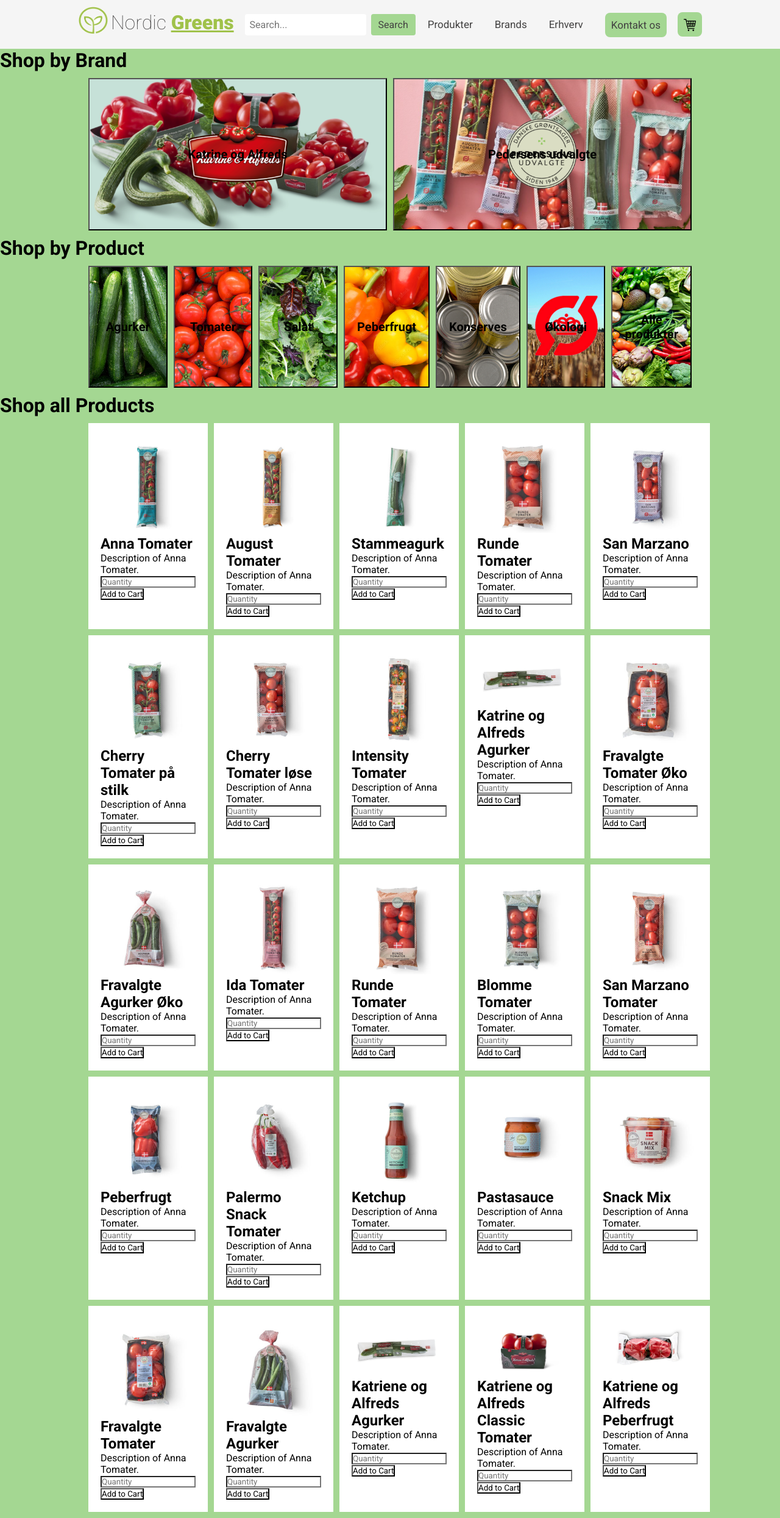
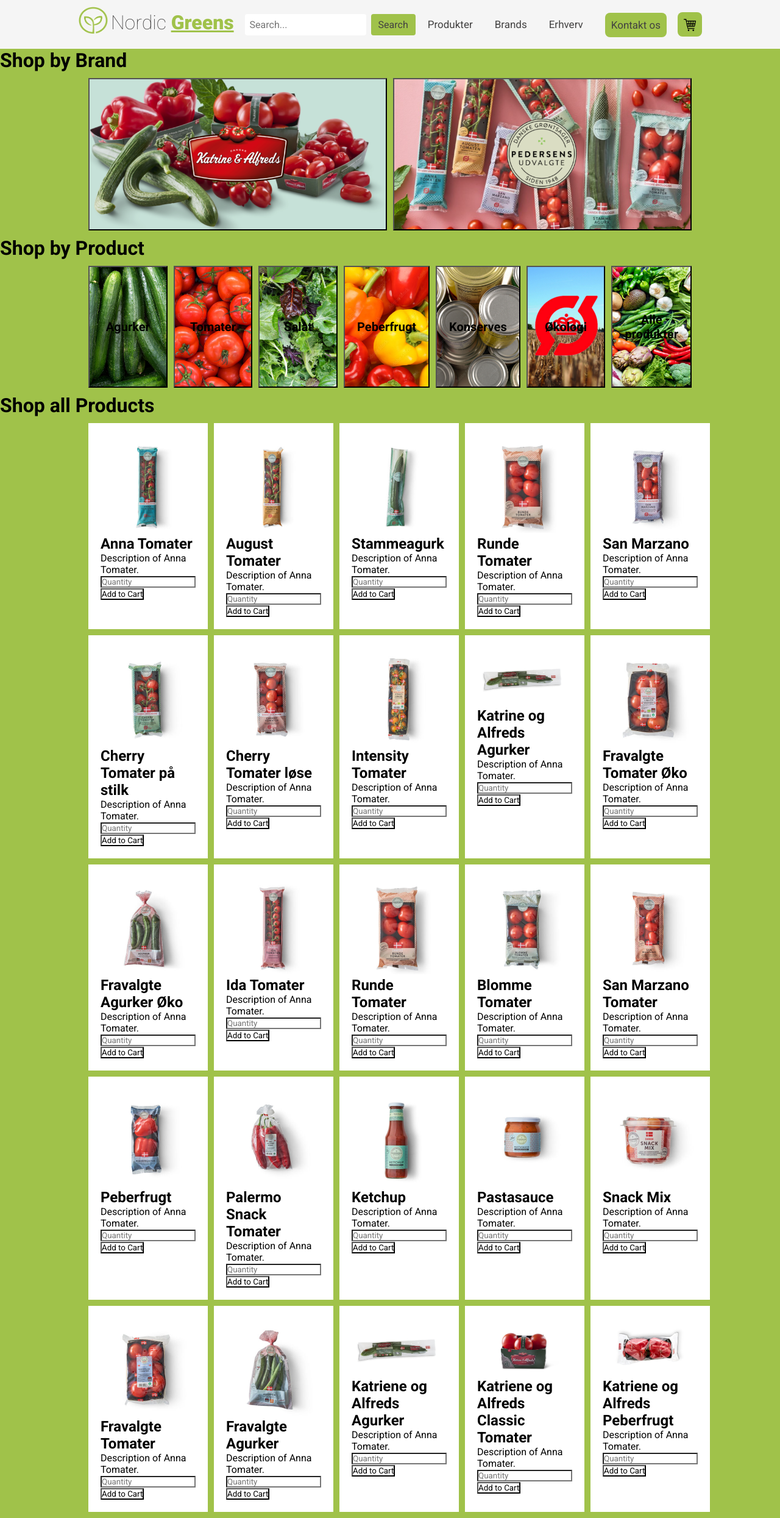
Before and after one commit to Hans4937/exams-project, a PHP site: page /product.php in a window 1280 px wide. Shown: the whole page at 61% size. Run offline with PHP 8.4, Linux system fonts and the light colour scheme.

Commit message:
Added some styling to product.php

```diff
--- a/product.php
+++ b/product.php
@@ -37,16 +37,16 @@
   </div>
 </div>
 
+<!-- Code for ShopByBrand-->
 <h1 id="ShopByBrand">Shop by Brand</h1>
 <div class="GridContainerBrand">
   <button class="GridItem">
-    <h2>Katrine og Alfreds</h2>
   </button>
   <button class="GridItem">
-    <h2>Pedersens udvalgte</h2>
   </button>
 </div>
 
+<!-- Code for ShopByProduct-->
 <h1 id="ShopByProduct">Shop by Product</h1>
 <div class="GridContainerProduct">
   <button class="GridItem">
@@ -72,6 +72,190 @@
   </button>
 </div>
 
+<!-- Code for ShopAllProducts-->
+<h1 id="ShopAllProduct">Shop all Products</h1>
+<!-- Defining the GridContainerAllProduct for ShopAllProducts-->
+<div class="GridContainerAllProduct">
+  <!-- Defining the GridItemAllProduct for ShopAllProducts-->
+<div class="GridItemAllProduct">
+  <!-- Adding the picture for Anna Tomater-->
+  <img src="./img/product/annatomatereco.jpeg" alt="Anna Tomater">
+    <!-- description and header of Anna Tomater-->
+    <h2>Anna Tomater</h2>
+    <p>Description of Anna Tomater.</p>
+    <!-- quantity function in Anna Tomater-->
+  <input type="number" min="1" placeholder="Quantity">
+  <!-- Add to cart for Anna Tomater-->
+  <button>Add to Cart</button>
+</div>
+  <div class="GridItemAllProduct">
+    <img src="./img/product/tomataugust.jpeg" alt="August Tomater">
+    <h2>August Tomater</h2>
+    <p>Description of Anna Tomater.</p>
+    <input type="number" min="1" placeholder="Quantity">
+    <button class="AddToCart">Add to Cart</button>
+  </div>
+  <div class="GridItemAllProduct">
+    <img src="./img/product/satmmeagurkeco.jpeg" alt="Stammeagurk">
+    <h2>Stammeagurk</h2>
+    <p>Description of Anna Tomater.</p>
+    <input type="number" min="1" placeholder="Quantity">
+    <button class="AddToCart">Add to Cart</button>
+  </div>
+  <div class="GridItemAllProduct">
+    <img src="./img/product/rundetomater.jpeg" alt="Runde Tomater">
+    <h2>Runde Tomater</h2>
+    <p>Description of Anna Tomater.</p>
+    <input type="number" min="1" placeholder="Quantity">
+    <button class="AddToCart">Add to Cart</button>
+  </div>
+  <div class="GridItemAllProduct">
+    <img src="./img/product/sanmarzanoeco.jpeg" alt="San Marzano Tomater">
+    <h2>San Marzano</h2>
+    <p>Description of Anna Tomater.</p>
+    <input type="number" min="1" placeholder="Quantity">
+    <button class="AddToCart">Add to Cart</button>
+  </div>
+  <div class="GridItemAllProduct">
+    <img src="./img/product/cherrytomaterpåstilkeco.jpeg" alt="Cherry Tomater på stilk">
+    <h2>Cherry Tomater på stilk</h2>
+    <p>Description of Anna Tomater.</p>
+    <input type="number" min="1" placeholder="Quantity">
+    <button class="AddToCart">Add to Cart</button>
+  </div>
+  <div class="GridItemAllProduct">
+    <img src="./img/product/cherrytomaterloseeco.jpeg" alt="Cherry Tomater løse">
+    <h2>Cherry Tomater løse</h2>
+    <p>Description of Anna Tomater.</p>
+    <input type="number" min="1" placeholder="Quantity">
+    <button class="AddToCart">Add to Cart</button>
+  </div>
+  <div class="GridItemAllProduct">
+    <img src="./img/product/intensitytomatereco.jpeg" alt="Intensity Tomater">
+    <h2>Intensity Tomater</h2>
+    <p>Description of Anna Tomater.</p>
+    <input type="number" min="1" placeholder="Quantity">
+    <button class="AddToCart">Add to Cart</button>
+  </div>
+  <div class="GridItemAllProduct">
+    <img src="./img/product/katrineogalfredsagurkereco.jpeg" alt="Katrine og Alfreds Agurker">
+    <h2>Katrine og Alfreds Agurker</h2>
+    <p>Description of Anna Tomater.</p>
+    <input type="number" min="1" placeholder="Quantity">
+    <button class="AddToCart">Add to Cart</button>
+  </div>
+  <div class="GridItemAllProduct">
+    <img src="./img/product/fravalgtetomatereco.jpeg" alt="Fravalgte Tomater Øko">
+    <h2>Fravalgte Tomater Øko</h2>
+    <p>Description of Anna Tomater.</p>
+    <input type="number" min="1" placeholder="Quantity">
+    <button class="AddToCart">Add to Cart</button>
+  </div>
+  <div class="GridItemAllProduct">
+    <img src="./img/product/fravalgteagurkereco.jpeg" alt="Fravalgte Agurker Øko">
+    <h2>Fravalgte Agurker Øko</h2>
+    <p>Description of Anna Tomater.</p>
+    <input type="number" min="1" placeholder="Quantity">
+    <button class="AddToCart">Add to Cart</button>
+  </div>
+  <div class="GridItemAllProduct">
+    <img src="./img/product/idatomater.jpeg" alt="Ida Tomater">
+    <h2>Ida Tomater</h2>
+    <p>Description of Anna Tomater.</p>
+    <input type="number" min="1" placeholder="Quantity">
+    <button class="AddToCart">Add to Cart</button>
+  </div>
+  <div class="GridItemAllProduct">
+    <img src="./img/product/rundetomater.jpeg" alt="Runde Tomater">
+    <h2>Runde Tomater</h2>
+    <p>Description of Anna Tomater.</p>
+    <input type="number" min="1" placeholder="Quantity">
+    <button class="AddToCart">Add to Cart</button>
+  </div>
+  <div class="GridItemAllProduct">
+    <img src="./img/product/blommetomater.jpeg" alt="Blomme Tomater">
+    <h2>Blomme Tomater</h2>
+    <p>Description of Anna Tomater.</p>
+    <input type="number" min="1" placeholder="Quantity">
+    <button class="AddToCart">Add to Cart</button>
+  </div>
+  <div class="GridItemAllProduct">
+    <img src="./img/product/sanmarzanotomater.jpeg" alt="San Marzano Tomater">
+    <h2>San Marzano Tomater</h2>
+    <p>Description of Anna Tomater.</p>
+    <input type="number" min="1" placeholder="Quantity">
+    <button class="AddToCart">Add to Cart</button>
+  </div>
+  <div class="GridItemAllProduct">
+    <img src="./img/product/peberfrugtproduct.jpeg" alt="Peberfrugt">
+    <h2>Peberfrugt</h2>
+    <p>Description of Anna Tomater.</p>
+    <input type="number" min="1" placeholder="Quantity">
+    <button class="AddToCart">Add to Cart</button>
+  </div>
+  <div class="GridItemAllProduct">
+    <img src="./img/product/palermosnackpeber.jpeg" alt="Palermo Snack Tomater">
+    <h2>Palermo Snack Tomater</h2>
+    <p>Description of Anna Tomater.</p>
+    <input type="number" min="1" placeholder="Quantity">
+    <button class="AddToCart">Add to Cart</button>
+  </div>
+  <div class="GridItemAllProduct">
+    <img src="./img/product/ketchup.jpeg" alt="Ketchup">
+    <h2>Ketchup</h2>
+    <p>Description of Anna Tomater.</p>
+    <input type="number" min="1" placeholder="Quantity">
+    <button class="AddToCart">Add to Cart</button>
+  </div>
+  <div class="GridItemAllProduct">
+    <img src="./img/product/pastasauce.jpeg" alt="Pastasauce">
+    <h2>Pastasauce</h2>
+    <p>Description of Anna Tomater.</p>
+    <input type="number" min="1" placeholder="Quantity">
+    <button class="AddToCart">Add to Cart</button>
+  </div>
+  <div class="GridItemAllProduct">
+    <img src="./img/product/snackmix.jpeg" alt="Snack Mix">
+    <h2>Snack Mix</h2>
+    <p>Description of Anna Tomater.</p>
+    <input type="number" min="1" placeholder="Quantity">
+    <button class="AddToCart">Add to Cart</button>
+  </div>
+  <div class="GridItemAllProduct">
+    <img src="./img/product/fravalgtetomater.jpeg" alt="Fravalgte Tomater">
+    <h2>Fravalgte Tomater</h2>
+    <p>Description of Anna Tomater.</p>
+    <input type="number" min="1" placeholder="Quantity">
+    <button class="AddToCart">Add to Cart</button>
+  </div>
+  <div class="GridItemAllProduct">
+    <img src="./img/product/fravalgteagurker.jpeg" alt="Fravalgte Agurker">
+    <h2>Fravalgte Agurker</h2>
+    <p>Description of Anna Tomater.</p>
+    <input type="number" min="1" placeholder="Quantity">
+    <button class="AddToCart">Add to Cart</button>
+  </div>
+  <div class="GridItemAllProduct">
+    <img src="./img/product/katrineogalfredsagurkereco.jpeg" alt="Katriene og Alfreds Agurker">
+    <h2>Katriene og Alfreds Agurker</h2>
+    <p>Description of Anna Tomater.</p>
+    <input type="number" min="1" placeholder="Quantity">
+    <button class="AddToCart">Add to Cart</button>
+  </div>
+  <div class="GridItemAllProduct">
+    <img src="./img/product/katrineogalfredsclassictomater.jpeg" alt="Katriene og Alfreds Classic Tomater">
+    <h2>Katriene og Alfreds Classic Tomater</h2>
+    <p>Description of Anna Tomater.</p>
+    <input type="number" min="1" placeholder="Quantity">
+    <button class="AddToCart">Add to Cart</button>
+  </div>
+  <div class="GridItemAllProduct">
+    <img src="./img/product/katrineogalfredspeberfrugter.jpeg" alt="Katriene og Alfreds Peberfrugt">
+    <h2>Katriene og Alfreds Peberfrugt</h2>
+    <p>Description of Anna Tomater.</p>
+    <input type="number" min="1" placeholder="Quantity">
+    <button class="AddToCart">Add to Cart</button>
+  </div>
 <!--
 <h1 id="ShopByEco">Shop Økologi</h1>
 <div class="GridContainerEco">
@@ -111,183 +295,6 @@
 </div>
 -->
 
-<h1 id="ShopAllProducts">Shop all Products</h1>
-<div class="GridContainerAllProduct">
-<div class="GridItemAllProduct">
-  <img src="./img/product/annatomatereco.jpeg" alt="Anna Tomater">
-    <h2>Anna Tomater</h2>
-    <p>Description of Anna Tomater.</p>
-  <input type="number" min="1" placeholder="Quantity">
-  <button>Add to Cart</button>
-</div>
-  <div class="GridItemAllProduct">
-    <img src="./img/product/tomataugust.jpeg" alt="August Tomater">
-    <h2>August Tomater</h2>
-    <p>Description of Anna Tomater.</p>
-    <input type="number" min="1" placeholder="Quantity">
-    <button>Add to Cart</button>
-  </div>
-  <div class="GridItemAllProduct">
-    <img src="./img/product/satmmeagurkeco.jpeg" alt="Stammeagurk">
-    <h2>Stammeagurk</h2>
-    <p>Description of Anna Tomater.</p>
-    <input type="number" min="1" placeholder="Quantity">
-    <button>Add to Cart</button>
-  </div>
-  <div class="GridItemAllProduct">
-    <img src="./img/product/rundetomater.jpeg" alt="Runde Tomater">
-    <h2>Runde Tomater</h2>
-    <p>Description of Anna Tomater.</p>
-    <input type="number" min="1" placeholder="Quantity">
-    <button>Add to Cart</button>
-  </div>
-  <div class="GridItemAllProduct">
-    <img src="./img/product/sanmarzanoeco.jpeg" alt="San Marzano Tomater">
-    <h2>San Marzano</h2>
-    <p>Description of Anna Tomater.</p>
-    <input type="number" min="1" placeholder="Quantity">
-    <button>Add to Cart</button>
-  </div>
-  <div class="GridItemAllProduct">
-    <img src="./img/product/cherrytomaterpåstilkeco.jpeg" alt="Cherry Tomater på stilk">
-    <h2>Cherry Tomater på stilk</h2>
-    <p>Description of Anna Tomater.</p>
-    <input type="number" min="1" placeholder="Quantity">
-    <button>Add to Cart</button>
-  </div>
-  <div class="GridItemAllProduct">
-    <img src="./img/product/cherrytomaterloseeco.jpeg" alt="Cherry Tomater løse">
-    <h2>Cherry Tomater løse</h2>
-    <p>Description of Anna Tomater.</p>
-    <input type="number" min="1" placeholder="Quantity">
-    <button>Add to Cart</button>
-  </div>
-  <div class="GridItemAllProduct">
-    <img src="./img/product/intensitytomatereco.jpeg" alt="Intensity Tomater">
-    <h2>Intensity Tomater</h2>
-    <p>Description of Anna Tomater.</p>
-    <input type="number" min="1" placeholder="Quantity">
-    <button>Add to Cart</button>
-  </div>
-  <div class="GridItemAllProduct">
-    <img src="./img/product/katrineogalfredsagurkereco.jpeg" alt="Katrine og Alfreds Agurker">
-    <h2>Katrine og Alfreds Agurker</h2>
-    <p>Description of Anna Tomater.</p>
-    <input type="number" min="1" placeholder="Quantity">
-    <button>Add to Cart</button>
-  </div>
-  <div class="GridItemAllProduct">
-    <img src="./img/product/fravalgtetomatereco.jpeg" alt="Fravalgte Tomater Øko">
-    <h2>Fravalgte Tomater Øko</h2>
-    <p>Description of Anna Tomater.</p>
-    <input type="number" min="1" placeholder="Quantity">
-    <button>Add to Cart</button>
-  </div>
-  <div class="GridItemAllProduct">
-    <img src="./img/product/fravalgteagurkereco.jpeg" alt="Fravalgte Agurker Øko">
-    <h2>Fravalgte Agurker Øko</h2>
-    <p>Description of Anna Tomater.</p>
-    <input type="number" min="1" placeholder="Quantity">
-    <button>Add to Cart</button>
-  </div>
-  <div class="GridItemAllProduct">
-    <img src="./img/product/idatomater.jpeg" alt="Ida Tomater">
-    <h2>Ida Tomater</h2>
-    <p>Description of Anna Tomater.</p>
-    <input type="number" min="1" placeholder="Quantity">
-    <button>Add to Cart</button>
-  </div>
-  <div class="GridItemAllProduct">
-    <img src="./img/product/rundetomater.jpeg" alt="Runde Tomater">
-    <h2>Runde Tomater</h2>
-    <p>Description of Anna Tomater.</p>
-    <input type="number" min="1" placeholder="Quantity">
-    <button>Add to Cart</button>
-  </div>
-  <div class="GridItemAllProduct">
-    <img src="./img/product/blommetomater.jpeg" alt="Blomme Tomater">
-    <h2>Blomme Tomater</h2>
-    <p>Description of Anna Tomater.</p>
-    <input type="number" min="1" placeholder="Quantity">
-    <button>Add to Cart</button>
-  </div>
-  <div class="GridItemAllProduct">
-    <img src="./img/product/sanmarzanotomater.jpeg" alt="San Marzano Tomater">
-    <h2>San Marzano Tomater</h2>
-    <p>Description of Anna Tomater.</p>
-    <input type="number" min="1" placeholder="Quantity">
-    <button>Add to Cart</button>
-  </div>
-  <div class="GridItemAllProduct">
-    <img src="./img/product/peberfrugtproduct.jpeg" alt="Peberfrugt">
-    <h2>Peberfrugt</h2>
-    <p>Description of Anna Tomater.</p>
-    <input type="number" min="1" placeholder="Quantity">
-    <button>Add to Cart</button>
-  </div>
-  <div class="GridItemAllProduct">
-    <img src="./img/product/palermosnackpeber.jpeg" alt="Palermo Snack Tomater">
-    <h2>Palermo Snack Tomater</h2>
-    <p>Description of Anna Tomater.</p>
-    <input type="number" min="1" placeholder="Quantity">
-    <button>Add to Cart</button>
-  </div>
-  <div class="GridItemAllProduct">
-    <img src="./img/product/ketchup.jpeg" alt="Ketchup">
-    <h2>Ketchup</h2>
-    <p>Description of Anna Tomater.</p>
-    <input type="number" min="1" placeholder="Quantity">
-    <button>Add to Cart</button>
-  </div>
-  <div class="GridItemAllProduct">
-    <img src="./img/product/pastasauce.jpeg" alt="Pastasauce">
-    <h2>Pastasauce</h2>
-    <p>Description of Anna Tomater.</p>
-    <input type="number" min="1" placeholder="Quantity">
-    <button>Add to Cart</button>
-  </div>
-  <div class="GridItemAllProduct">
-    <img src="./img/product/snackmix.jpeg" alt="Snack Mix">
-    <h2>Snack Mix</h2>
-    <p>Description of Anna Tomater.</p>
-    <input type="number" min="1" placeholder="Quantity">
-    <button>Add to Cart</button>
-  </div>
-  <div class="GridItemAllProduct">
-    <img src="./img/product/fravalgtetomater.jpeg" alt="Fravalgte Tomater">
-    <h2>Fravalgte Tomater</h2>
-    <p>Description of Anna Tomater.</p>
-    <input type="number" min="1" placeholder="Quantity">
-    <button>Add to Cart</button>
-  </div>
-  <div class="GridItemAllProduct">
-    <img src="./img/product/fravalgteagurker.jpeg" alt="Fravalgte Agurker">
-    <h2>Fravalgte Agurker</h2>
-    <p>Description of Anna Tomater.</p>
-    <input type="number" min="1" placeholder="Quantity">
-    <button>Add to Cart</button>
-  </div>
-  <div class="GridItemAllProduct">
-    <img src="./img/product/katrineogalfredsagurkereco.jpeg" alt="Katriene og Alfreds Agurker">
-    <h2>Katriene og Alfreds Agurker</h2>
-    <p>Description of Anna Tomater.</p>
-    <input type="number" min="1" placeholder="Quantity">
-    <button>Add to Cart</button>
-  </div>
-  <div class="GridItemAllProduct">
-    <img src="./img/product/katrineogalfredsclassictomater.jpeg" alt="Katriene og Alfreds Classic Tomater">
-    <h2>Katriene og Alfreds Classic Tomater</h2>
-    <p>Description of Anna Tomater.</p>
-    <input type="number" min="1" placeholder="Quantity">
-    <button>Add to Cart</button>
-  </div>
-  <div class="GridItemAllProduct">
-    <img src="./img/product/katrineogalfredspeberfrugter.jpeg" alt="Katriene og Alfreds Peberfrugt">
-    <h2>Katriene og Alfreds Peberfrugt</h2>
-    <p>Description of Anna Tomater.</p>
-    <input type="number" min="1" placeholder="Quantity">
-    <button>Add to Cart</button>
-  </div>
 </div>
 
 </body>
--- a/styles.css
+++ b/styles.css
@@ -252,7 +252,7 @@ width: 95%;
 }
 /* product page*/
 .ProductPage {
-  background-color: #a4d792;
+  background-color: #A0C24A;
   margin: 0;
   padding: 0;
   list-style: none;
@@ -276,7 +276,7 @@ width: 95%;
 
 .SearchBar button[type="submit"] {
   padding: 8px 12px;
-  background-color: #a4d792;
+  background-color: #A0C24A;
   border: none;
   border-radius: 4px;
   color: #424141;
@@ -347,7 +347,7 @@ width: 95%;
 .KontaktOsb2b {
   padding: 10px;
   margin-top: 1px;
-  background-color: #a4d792;
+  background-color: #A0C24A;
   border-radius: 8px;
   height: 40px;
   border-style: none;
@@ -361,7 +361,7 @@ width: 95%;
 .CartButton {
   padding: 10px;
   margin-top: 20px;
-  background-color: #a4d792;
+  background-color: #A0C24A;
   border-radius: 8px;
   height: 40px;
   border-style: none;
```
Also changed, not shown: other parts of styles.css (+93 -83 lines), 2 other files.
